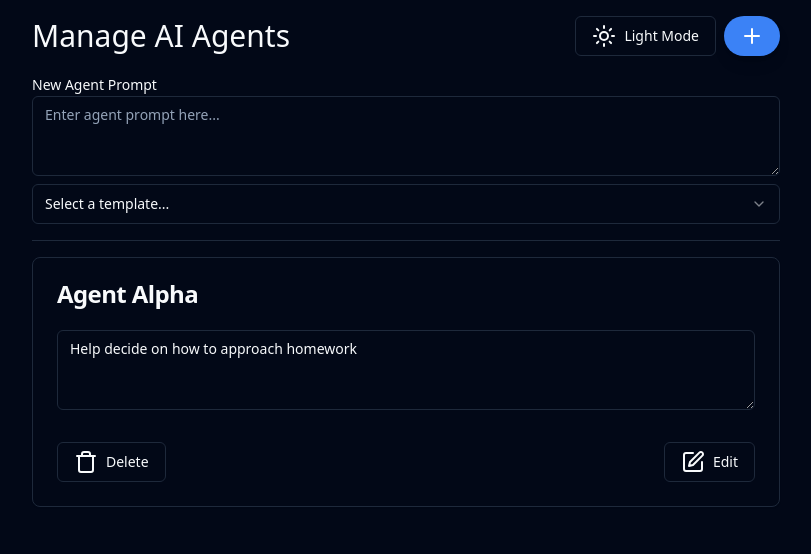
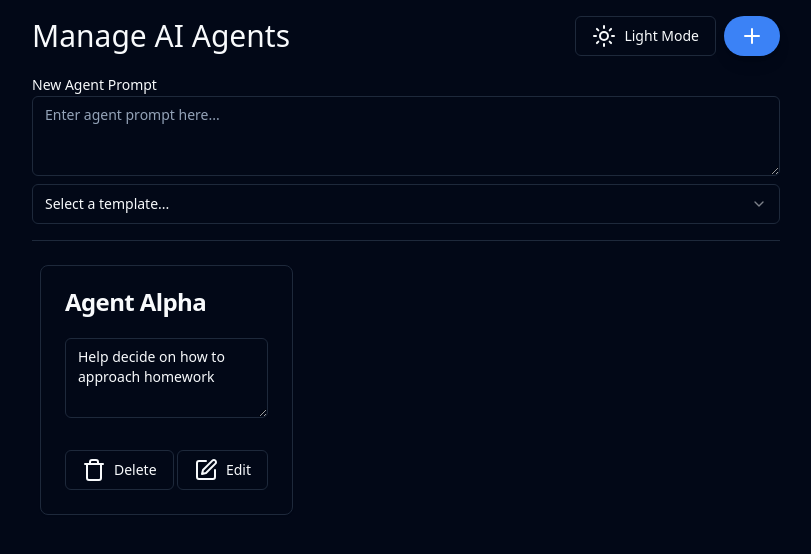
Before and after one commit to GPT-Engineer-App/agentic-ui-toy, a React (Vite) app: page / in a window 1280 px wide. Both pictures are taken after a click on the button 986 px from the left and 36 px from the top of the page. Shown: the top 554 px of the page, without its empty margins (234-1045 px from the left). Built offline with nearby package versions, Linux system fonts and the light colour scheme.

Commit message:
Implemented side-by-side stacking for agents when dragging and dropping.

```diff
--- a/src/pages/Index.jsx
+++ b/src/pages/Index.jsx
@@ -103,9 +103,9 @@ const Index = () => {
       </div>
       <Separator className="my-4" />
       <DragDropContext onDragEnd={onDragEnd}>
-        <Droppable droppableId="agents">
+        <Droppable droppableId="agents" direction="horizontal">
           {(provided) => (
-            <div {...provided.droppableProps} ref={provided.innerRef}>
+            <div {...provided.droppableProps} ref={provided.innerRef} className="flex flex-wrap">
               {agents.map((agent, index) => (
                 <Draggable key={index} draggableId={String(index)} index={index}>
                   {(provided) => (
@@ -113,6 +113,7 @@ const Index = () => {
                       ref={provided.innerRef}
                       {...provided.draggableProps}
                       {...provided.dragHandleProps}
+                      className="m-2"
                     >
                       <Card className="mb-4">
                         <CardHeader>
```
